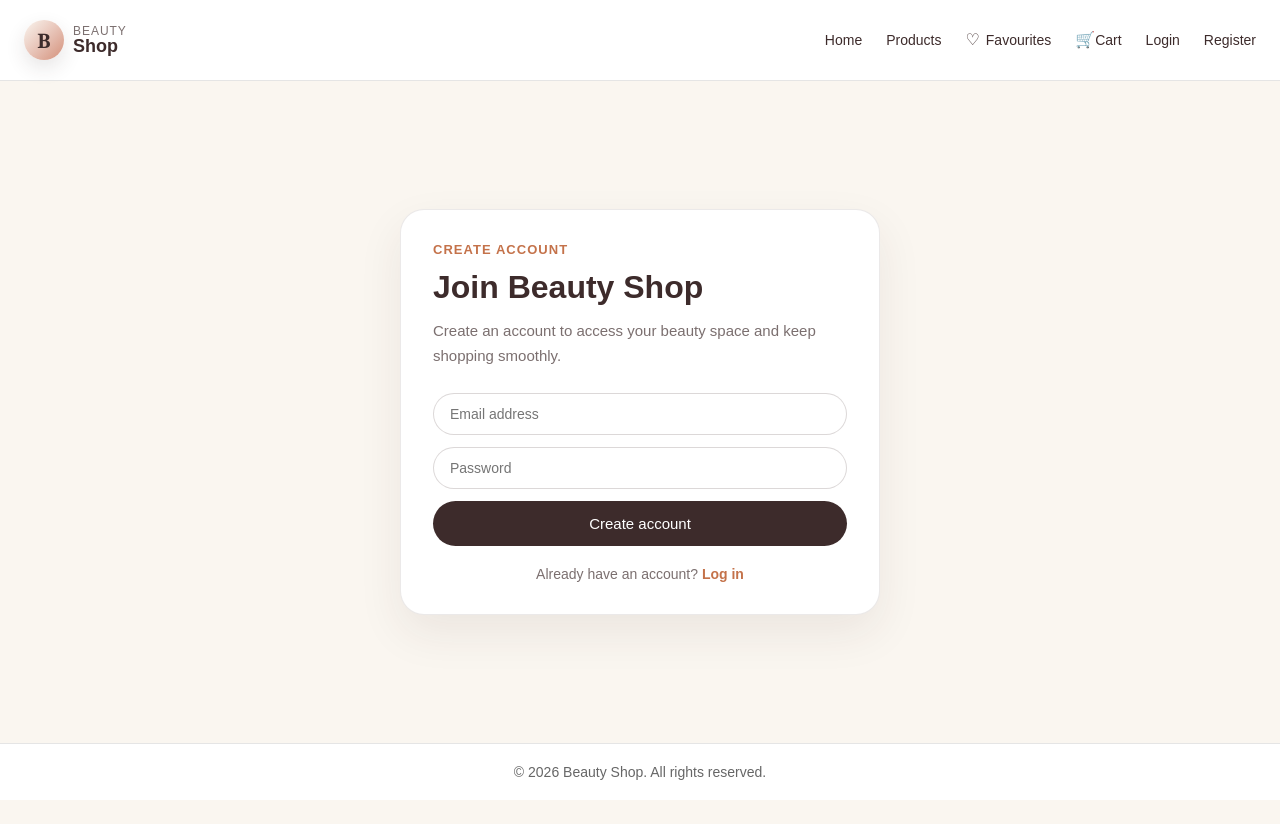
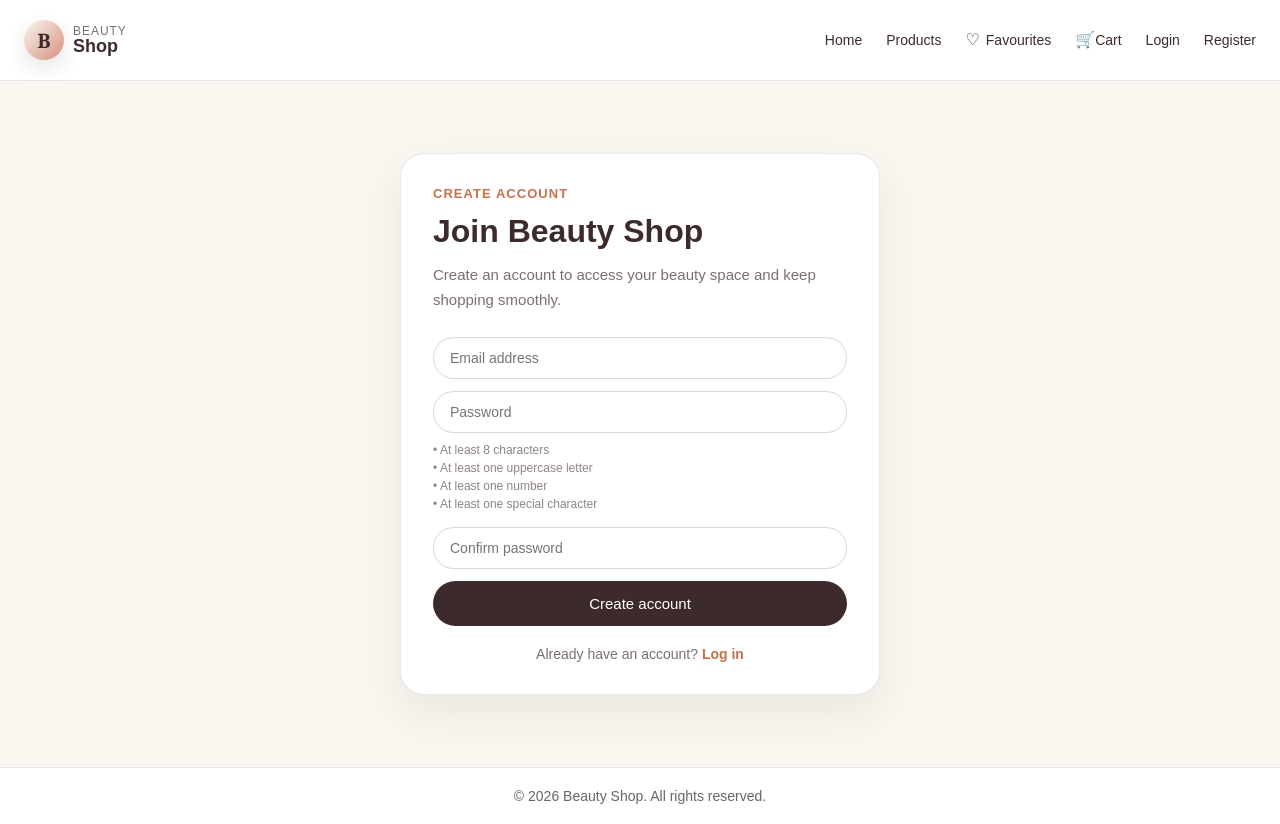
Before and after one commit to byPG/online_store_React, a React (Vite) app: page /register in a window 1280 px wide. Before the commit the page ends 800 px from the top, so only its background shows below. Built offline with nearby package versions, Linux system fonts and the light colour scheme; no server answers.

Commit message:
enhance product filtering and registration form validation

```diff
--- a/src/pages/HomePage.jsx
+++ b/src/pages/HomePage.jsx
@@ -70,7 +70,7 @@ function HomePage() {
             <div>
               <span>Skincare</span>
               <h3>Hydrate, brighten and care for your skin.</h3>
-              <Link to="/products">Browse skincare</Link>
+              <Link to="/products?category=Skincare">Browse skincare</Link>
             </div>
           </article>
 
@@ -79,7 +79,7 @@ function HomePage() {
             <div>
               <span>Makeup</span>
               <h3>Add colour, definition and confidence.</h3>
-              <Link to="/products">Browse makeup</Link>
+              <Link to="/products?category=Makeup">Browse makeup</Link>
             </div>
           </article>
 
@@ -88,7 +88,7 @@ function HomePage() {
             <div>
               <span>Body care</span>
               <h3>Soft textures for your daily body ritual.</h3>
-              <Link to="/products">Browse body care</Link>
+              <Link to="/products?category=Body Care">Browse body care</Link>
             </div>
           </article>
         </div>
--- a/src/pages/ProductsPage.jsx
+++ b/src/pages/ProductsPage.jsx
@@ -1,4 +1,5 @@
 import { useState, useEffect } from "react";
+import { useSearchParams } from "react-router-dom";
 import { getProducts } from "../services/productsService";
 import SingularProductCard from "../components/products/SingularProductCard";
 
@@ -7,6 +8,27 @@ function ProductsPage() {
   const [products, setProducts] = useState([]);
   const [isLoading, setIsLoading] = useState(true);
   const [error, setError] = useState("");
+  const [searchParams, setSearchParams] = useSearchParams();
+
+  const categories = [
+    "All",
+    "Skincare",
+    "Makeup",
+    "Body Care",
+    "Soap",
+    "Perfume",
+    "Accessories",
+  ];
+
+  useEffect(() => {
+    const categoryFromUrl = searchParams.get("category");
+
+    if (categoryFromUrl && categories.includes(categoryFromUrl)) {
+      setSelectedCategory(categoryFromUrl);
+    } else {
+      setSelectedCategory("All");
+    }
+  }, [searchParams]);
 
   useEffect(() => {
     async function loadProducts() {
@@ -24,6 +46,16 @@ function ProductsPage() {
 
     loadProducts();
   }, []);
+
+  function handleCategoryChange(category) {
+    setSelectedCategory(category);
+
+    if (category === "All") {
+      setSearchParams({});
+    } else {
+      setSearchParams({ category });
+    }
+  }
 
   const filteredProducts =
     selectedCategory === "All"
@@ -57,49 +89,49 @@ function ProductsPage() {
         <button
           type="button"
           className={`filter-button ${selectedCategory === "All" ? "filter-button-active" : ""}`}
-          onClick={() => setSelectedCategory("All")}
+          onClick={() => handleCategoryChange("All")}
         >
           All
         </button>
         <button
           type="button"
           className={`filter-button ${selectedCategory === "Skincare" ? "filter-button-active" : ""}`}
-          onClick={() => setSelectedCategory("Skincare")}
+          onClick={() => handleCategoryChange("Skincare")}
         >
           Skincare
         </button>
         <button
           type="button"
           className={`filter-button ${selectedCategory === "Makeup" ? "filter-button-active" : ""}`}
-          onClick={() => setSelectedCategory("Makeup")}
+          onClick={() => handleCategoryChange("Makeup")}
         >
           Makeup
         </button>
         <button
           type="button"
           className={`filter-button ${selectedCategory === "Body Care" ? "filter-button-active" : ""}`}
-          onClick={() => setSelectedCategory("Body Care")}
+          onClick={() => handleCategoryChange("Body Care")}
         >
           Body Care
         </button>
         <button
           type="button"
           className={`filter-button ${selectedCategory === "Soap" ? "filter-button-active" : ""}`}
-          onClick={() => setSelectedCategory("Soap")}
+          onClick={() => handleCategoryChange("Soap")}
         >
           Soap
         </button>
         <button
           type="button"
           className={`filter-button ${selectedCategory === "Perfume" ? "filter-button-active" : ""}`}
-          onClick={() => setSelectedCategory("Perfume")}
+          onClick={() => handleCategoryChange("Perfume")}
         >
           Perfume
         </button>
         <button
           type="button"
           className={`filter-button ${selectedCategory === "Accessories" ? "filter-button-active" : ""}`}
-          onClick={() => setSelectedCategory("Accessories")}
+          onClick={() => handleCategoryChange("Accessories")}
         >
           Accessories
         </button>
--- a/src/pages/RegisterPage.jsx
+++ b/src/pages/RegisterPage.jsx
@@ -9,10 +9,33 @@ function RegisterPage() {
   const [formData, setFormData] = useState({
     email: "",
     password: "",
+    confirmPassword: "",
   });
 
+  const [formErrors, setFormErrors] = useState({});
   const [authError, setAuthError] = useState("");
   const [isSubmitting, setIsSubmitting] = useState(false);
+
+  const passwordRules = [
+    {
+      text: "At least 8 characters",
+      isValid: formData.password.length >= 8,
+    },
+    {
+      text: "At least one uppercase letter",
+      isValid: /[A-Z]/.test(formData.password),
+    },
+    {
+      text: "At least one number",
+      isValid: /\d/.test(formData.password),
+    },
+    {
+      text: "At least one special character",
+      isValid: /[!@#$%^&*(),.?":{}|<>]/.test(formData.password),
+    },
+  ];
+
+  const isPasswordValid = passwordRules.every((rule) => rule.isValid);
 
   function handleChange(event) {
     const { name, value } = event.target;
@@ -23,21 +46,42 @@ function RegisterPage() {
     }));
   }
 
+  function validateForm() {
+    const errors = {};
+
+    if (!formData.email.trim()) {
+      errors.email = "Email is required.";
+    } else if (!formData.email.includes("@")) {
+      errors.email = "Please enter a valid email address.";
+    }
+
+    if (!formData.password.trim()) {
+      errors.password = "Password is required.";
+    } else if (!isPasswordValid) {
+      errors.password = "Password does not meet all requirements.";
+    }
+
+    if (!formData.confirmPassword.trim()) {
+      errors.confirmPassword = "Please confirm your password.";
+    } else if (formData.password !== formData.confirmPassword) {
+      errors.confirmPassword = "Passwords do not match.";
+    }
+
+    return errors;
+  }
+
   async function handleSubmit(event) {
     event.preventDefault();
 
-    setAuthError("");
+    const errors = validateForm();
 
-    if (!formData.email.trim()) {
-      setAuthError("Email is required.");
+    if (Object.keys(errors).length > 0) {
+      setFormErrors(errors);
       return;
     }
 
-    if (formData.password.length < 6) {
-      setAuthError("Password must be at least 6 characters long.");
-      return;
-    }
-
+    setFormErrors({});
+    setAuthError("");
     setIsSubmitting(true);
 
     try {
@@ -45,7 +89,12 @@ function RegisterPage() {
       navigate("/products");
     } catch (firebaseError) {
       console.error("Register error:", firebaseError);
-      setAuthError("Could not create an account. Please try again.");
+
+      if (firebaseError.code === "auth/email-already-in-use") {
+        setAuthError("This email is already registered.");
+      } else {
+        setAuthError("Could not create an account. Please try again.");
+      }
     } finally {
       setIsSubmitting(false);
     }
@@ -71,6 +120,9 @@ function RegisterPage() {
             value={formData.email}
             onChange={handleChange}
           />
+          {formErrors.email && (
+            <p className="form-field-error">{formErrors.email}</p>
+          )}
 
           <input
             type="password"
@@ -79,6 +131,32 @@ function RegisterPage() {
             value={formData.password}
             onChange={handleChange}
           />
+
+          <ul className="password-requirements">
+            {passwordRules.map((rule) => (
+              <li
+                className={rule.isValid ? "password-rule-valid" : ""}
+                key={rule.text}
+              >
+                {rule.isValid ? "✓" : "•"} {rule.text}
+              </li>
+            ))}
+          </ul>
+
+          {formErrors.password && (
+            <p className="form-field-error">{formErrors.password}</p>
+          )}
+
+          <input
+            type="password"
+            name="confirmPassword"
+            placeholder="Confirm password"
+            value={formData.confirmPassword}
+            onChange={handleChange}
+          />
+          {formErrors.confirmPassword && (
+            <p className="form-field-error">{formErrors.confirmPassword}</p>
+          )}
 
           {authError && <p className="form-field-error">{authError}</p>}
 
--- a/src/style.css
+++ b/src/style.css
@@ -1336,3 +1336,23 @@ main > p {
 .thank-you-secondary-button:hover {
   opacity: 0.85;
 }
+
+/* PASSWORD REQUIREMENTS */
+
+.password-requirements {
+  display: flex;
+  flex-direction: column;
+  gap: 0.4rem;
+  margin: -0.2rem 0 0.4rem;
+  padding-left: 0;
+  list-style: none;
+}
+
+.password-requirements li {
+  color: rgba(61, 43, 43, 0.58);
+  font-size: 1.2rem;
+}
+
+.password-requirements .password-rule-valid {
+  color: var(--color-sage);
+}
```
